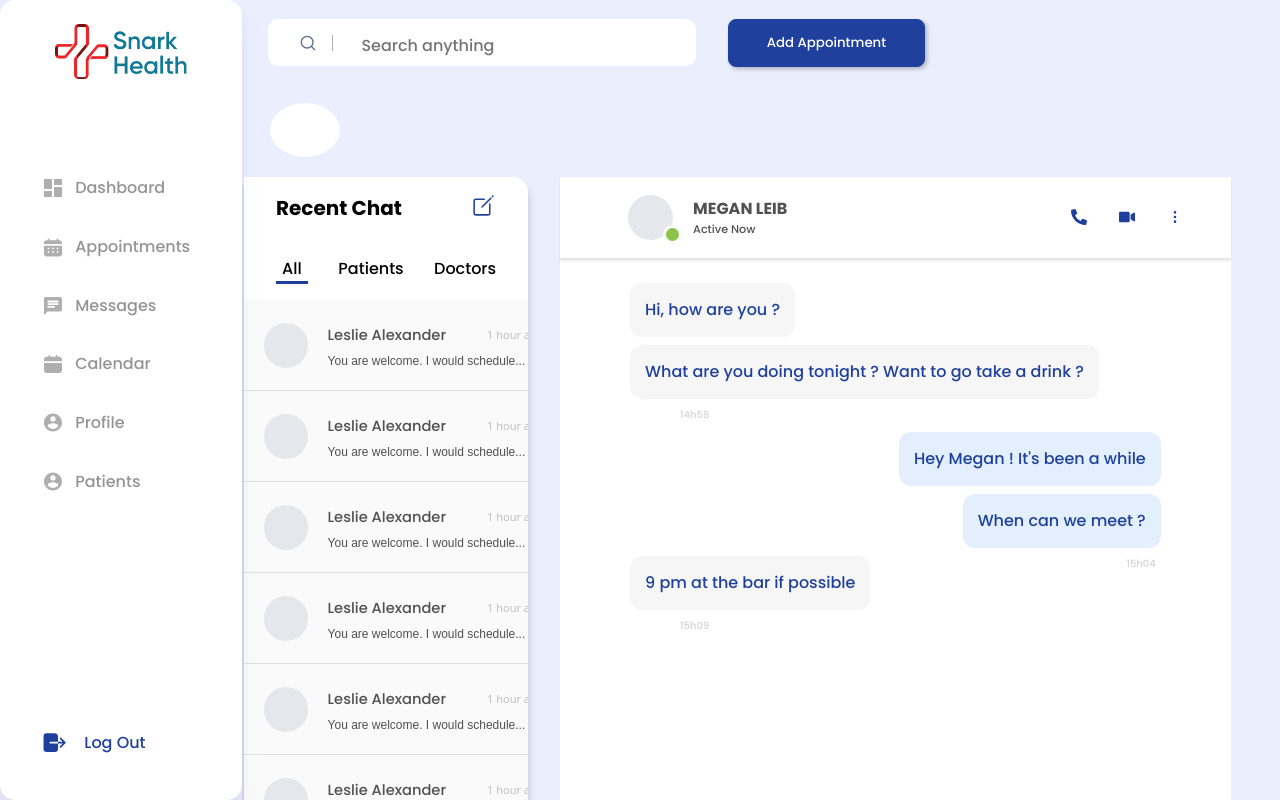
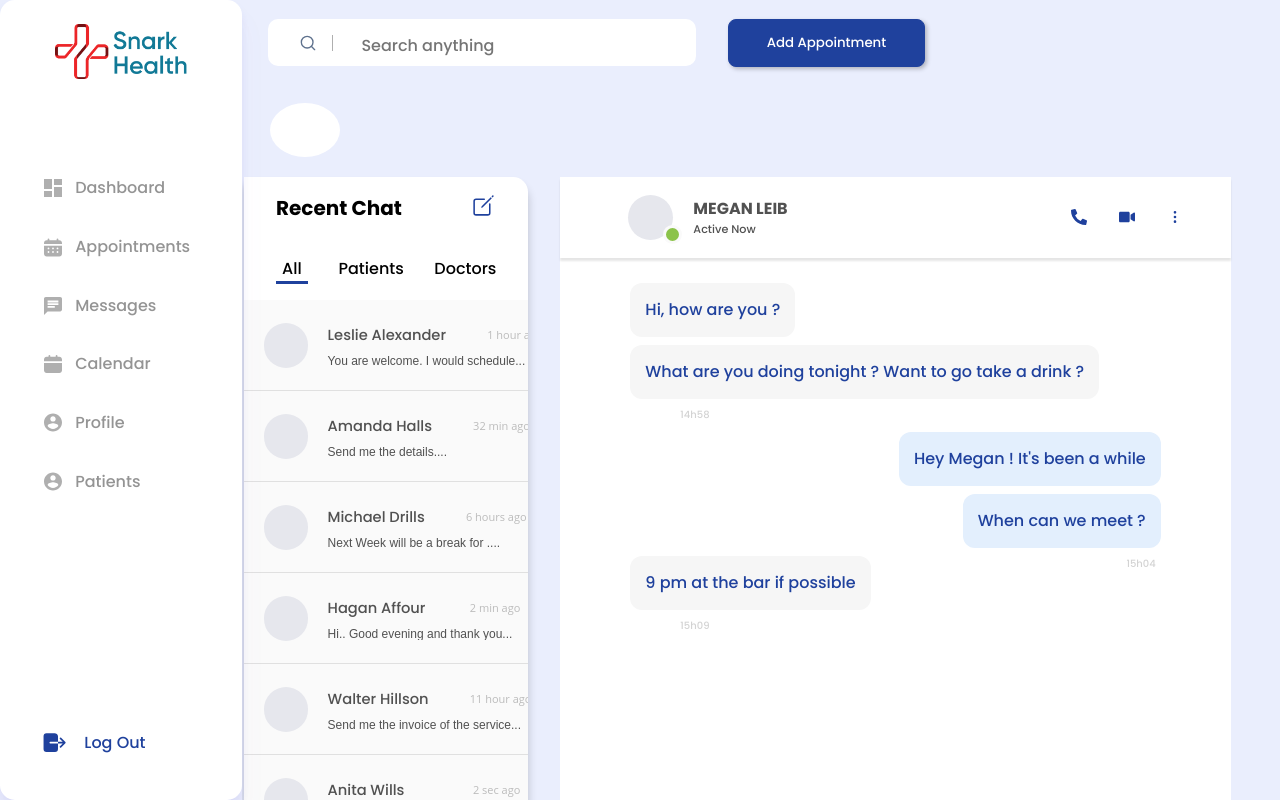
Before and after one commit to nanaama22/snark, a React (Vite) app: page /app/messages in a window 1280 px wide. Built offline with nearby package versions, Linux system fonts and the light colour scheme.

Commit message:
Messages Updated

```diff
--- a/src/pages/Messages/Messages.jsx
+++ b/src/pages/Messages/Messages.jsx
@@ -46,11 +46,11 @@ const Messages = () => {
 							<div className="photo"></div>
 							<div className="desc-contact">
 								<div style={{ display: 'flex', justifyContent: 'space-between'}}>
-									<p className="name">Leslie Alexander</p>
-									<p className="timer">1 hour ago</p>
+									<p className="name">Amanda Halls</p>
+									<p className="timer">32 min ago</p>
 								</div>
 								<p className="message">
-									You are welcome. I would schedule...
+									Send me the details....
 								</p>
 							</div>
 						</div>
@@ -58,11 +58,11 @@ const Messages = () => {
 							<div className="photo"></div>
 							<div className="desc-contact">
 								<div style={{ display: 'flex', justifyContent: 'space-between'}}>
-									<p className="name">Leslie Alexander</p>
-									<p className="timer">1 hour ago</p>
+									<p className="name">Michael Drills</p>
+									<p className="timer">6 hours ago</p>
 								</div>
 								<p className="message">
-									You are welcome. I would schedule...
+									Next Week will be a break for ....
 								</p>
 							</div>
 						</div>
@@ -70,11 +70,11 @@ const Messages = () => {
 							<div className="photo"></div>
 							<div className="desc-contact">
 								<div style={{ display: 'flex', justifyContent: 'space-between'}}>
-									<p className="name">Leslie Alexander</p>
-									<p className="timer">1 hour ago</p>
+									<p className="name">Hagan Affour</p>
+									<p className="timer">2 min ago</p>
 								</div>
 								<p className="message">
-									You are welcome. I would schedule...
+									Hi.. Good evening and thank you...
 								</p>
 							</div>
 						</div>
@@ -82,11 +82,11 @@ const Messages = () => {
 							<div className="photo"></div>
 							<div className="desc-contact">
 								<div style={{ display: 'flex', justifyContent: 'space-between'}}>
-									<p className="name">Leslie Alexander</p>
-									<p className="timer">1 hour ago</p>
+									<p className="name">Walter Hillson</p>
+									<p className="timer">11 hour ago</p>
 								</div>
 								<p className="message">
-									You are welcome. I would schedule...
+									Send me the invoice of the service...
 								</p>
 							</div>
 						</div>
@@ -94,11 +94,11 @@ const Messages = () => {
 							<div className="photo"></div>
 							<div className="desc-contact">
 								<div style={{ display: 'flex', justifyContent: 'space-between'}}>
-									<p className="name">Leslie Alexander</p>
-									<p className="timer">1 hour ago</p>
+									<p className="name">Anita Wills</p>
+									<p className="timer">2 sec ago</p>
 								</div>
 								<p className="message">
-									You are welcome. I would schedule...
+									Thank you very much.... I am grateful
 								</p>
 							</div>
 						</div>
```
